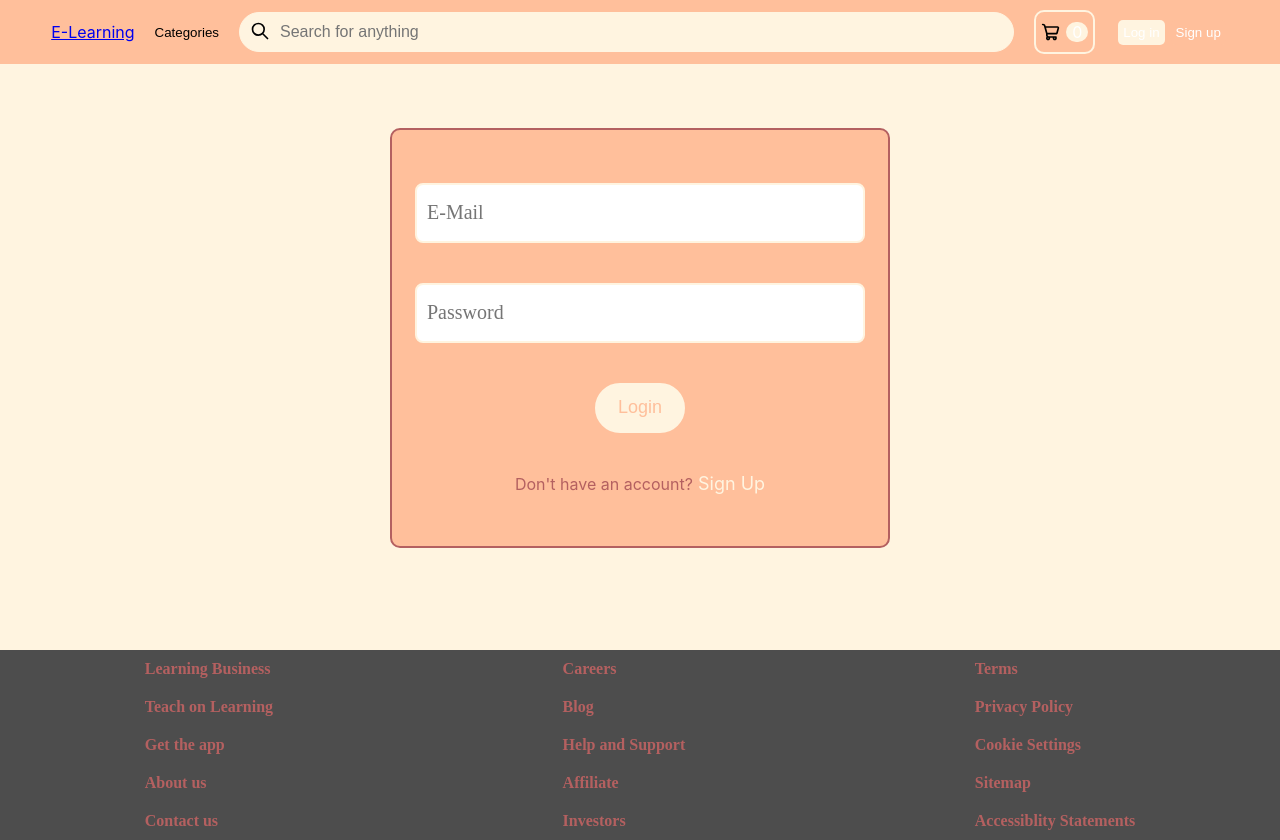
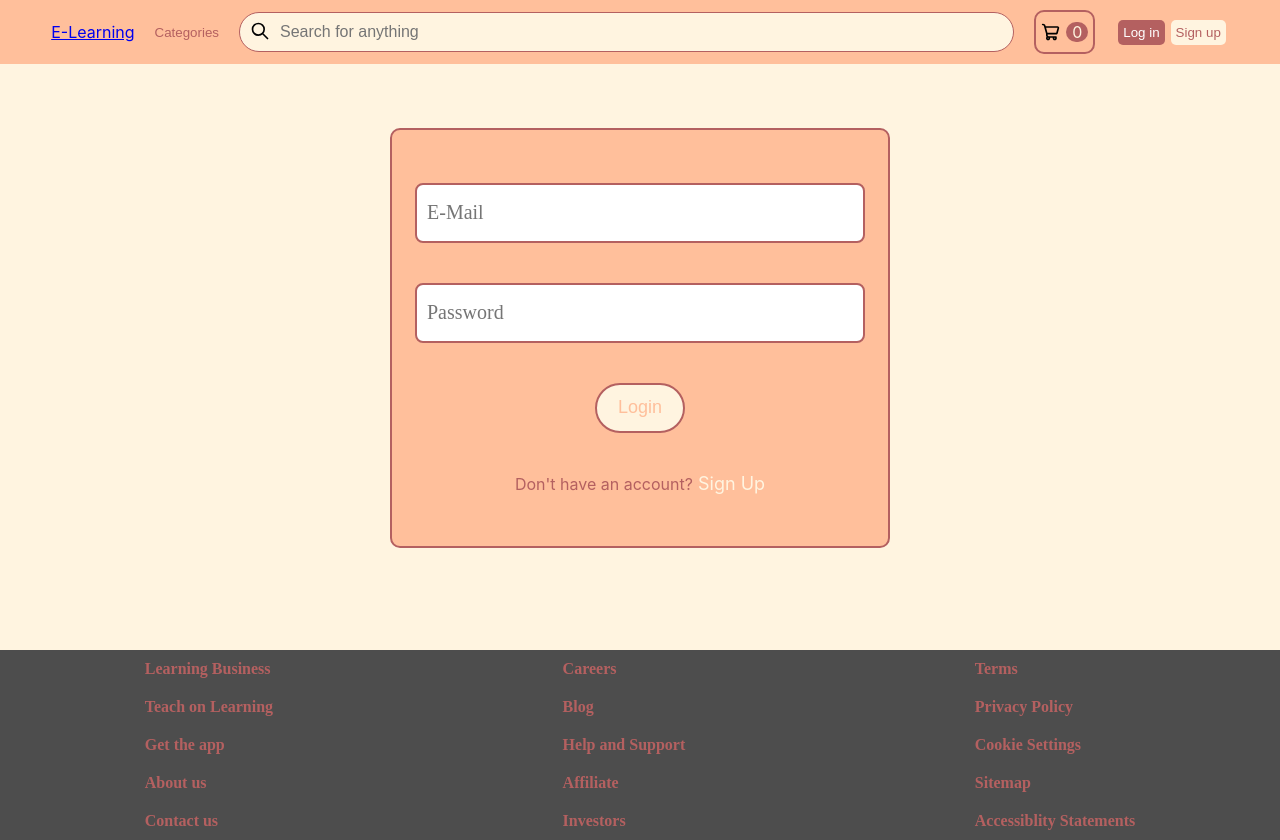
Before and after one commit to AmrNasem/E-Learning-Client, a React (Create React App) app: page /login in a window 1280 px wide. Built offline with nearby package versions, Linux system fonts and the light colour scheme.

Commit message:
editing beige pallete

```diff
--- a/src/components/Cart/Cart.module.css
+++ b/src/components/Cart/Cart.module.css
@@ -15,18 +15,19 @@
 }
 
 .cart .actions button {
+  color: var(--secondary-color);
   border-radius: 5px;
-  border: 1px solid var(--main-color);
+  border: 1px solid var(--third-color);
   transition: 0.1s;
 }
 
 .cart .actions .cancel {
   margin-right: 5px;
   background-color: white;
-  color: var(--main-color);
+  color: var(--secondary-color);
 }
 
 .cart .actions .cancel:hover {
-  background-color: var(--main-color);
+  background-color: var(--secondary-color);
   color: white;
 }
--- a/src/components/Header/Header.module.css
+++ b/src/components/Header/Header.module.css
@@ -14,6 +14,7 @@ header {
 }
 
 .categories {
+  color: var(--third-color);
   align-self: stretch;
   border: none;
   background-color: transparent;
@@ -54,7 +55,7 @@ header {
   background-color: var(--main-color);
   border-radius: 100px;
   padding: 5px 10px;
-  border: 1px solid var(--main-color);
+  border: 1px solid var(--third-color);
 }
 
 .search-icon {
@@ -73,8 +74,8 @@ input[type="search"] {
 }
 
 .cart {
-  border: 2px solid var(--main-color);
-  color: var(--main-color);
+  border: 2px solid var(--third-color);
+  color: var(--third-color);
   display: flex;
   align-items: center;
   gap: 5px;
@@ -84,10 +85,11 @@ input[type="search"] {
 }
 
 .cart span.amount {
-  color: white;
+  color: var(--main-color);
   background-color: var(--main-color);
   padding: 0 6px;
   border-radius: 10px;
+  background-color: var(--third-color);
 }
 
 .actions button {
@@ -96,5 +98,9 @@ input[type="search"] {
 }
 
 .actions .signup {
-  background-color: var(--secondary-color);
+  background-color: var(--main-color);
+  color: var(--third-color);
 }
+.actions .login {
+  background-color: var(--third-color);
+}
--- a/src/components/SingleCourse/CourseHeader.module.css
+++ b/src/components/SingleCourse/CourseHeader.module.css
@@ -4,10 +4,10 @@
 }
 .course-header .link {
   text-decoration: none;
-  color: var(--sixth-color);
+  color: var(--fifth-color);
 }
 .rates a {
-  color: var(--sixth-color);
+  color: var(--fifth-color);
 }
 .info {
   margin-top: 15px;
@@ -16,7 +16,7 @@
   margin-top: 15px;
 }
 .instructor a {
-  color: var(--sixth-color);
+  color: var(--fifth-color);
 }
 
 @media (max-width: 850px) {
--- a/src/components/SingleCourse/Instructor.module.css
+++ b/src/components/SingleCourse/Instructor.module.css
@@ -8,7 +8,7 @@
   }
 }
 .instructorName {
-  color: var(--sixth-color);
+  color: hsl(17, 92%, 57%);
 }
 .image {
   width: 100px;
--- a/src/components/SingleCourse/Overview.module.css
+++ b/src/components/SingleCourse/Overview.module.css
@@ -115,14 +115,13 @@
 .final-price {
   font-size: 2rem;
   font-weight: bold;
-  margin-left: -10px;
 }
 .initial-price {
   margin-left: 8px;
 }
 .discount {
-  display: inline;
-  margin-left: 60%;
+  display: block;
+
 }
 
 .body > button {
@@ -142,7 +141,7 @@
 .share {
   border: none;
   padding-bottom: 3px;
-  border-bottom: 2px solid #000;
+  border-bottom: 2px solid var(--secondary-color);
   background-color: #fff;
   margin: 20px 20px 15px 65px;
   cursor: pointer;
@@ -151,7 +150,7 @@
 .coupon {
   border: none;
   padding-bottom: 3px;
-  border-bottom: 2px solid #000;
+  border-bottom: 2px solid var(--secondary-color);
   background-color: #fff;
   cursor: pointer;
   color: var(--secondary-color);
--- a/src/components/categories/Categories.module.css
+++ b/src/components/categories/Categories.module.css
@@ -13,7 +13,7 @@
   content: "";
     border-width: 10px;
     border-style: solid;
-    border-color: transparent transparent var(--secondary-color) transparent;
+    border-color: transparent transparent var(--third-color) transparent;
     position: absolute;
     left: 2px;
     top: -20px;
@@ -26,8 +26,8 @@
   right: 0;
   min-width: 170px;
   z-index: 1;
-  border-left: solid var(--secondary-color) 3px;
-  border-bottom: solid var(--secondary-color) 1px;
+  border-left: solid var(--third-color) 3px;
+  border-bottom: solid var(--third-color) 1px;
   font-family: Poppins;
   font-weight: 550;
   letter-spacing: 1px;
--- a/src/components/courses/CourseList.module.css
+++ b/src/components/courses/CourseList.module.css
@@ -18,12 +18,14 @@
   top: 30%;
   right: -1.5%;
   opacity: 0;
+  background-color: var(--third-color);
 }
 
 .backward {
   top: 30%;
   left: -1.5%;
   opacity: 0;
+  background-color: var(--third-color);
 }
 
 .course-list::-webkit-scrollbar {
--- a/src/pages/LandingPage.module.css
+++ b/src/pages/LandingPage.module.css
@@ -1,4 +1,4 @@
-/* .landing-image {
+.landing-image {
   height: calc(100vh - 64px);
   overflow: hidden;
   position: relative;
--- a/src/pages/Login.module.css
+++ b/src/pages/Login.module.css
@@ -25,7 +25,7 @@ font-weight: 500;
 font-size: 20px;
 line-height: 45px;
 color: var(--third-color);
-border: 2px solid var(--main-color);
+border: 2px solid var(--third-color);
 border-radius: 8px;
 }
 .password{
@@ -37,7 +37,7 @@ font-style: normal;
 font-weight: 500;
 font-size: 20px;
 line-height: 45px;
-border: 2px solid var(--main-color);
+border: 2px solid var(--third-color);
 border-radius: 8px;
 }
 .login{
@@ -48,7 +48,7 @@ height: 50px;
 background-color: var(--main-color);
 font-size: large;
 transition: .3s;
-border: 2px solid var(--main-color);
+border: 2px solid var(--third-color);
 }
 .login:hover{
     background-color: var(--fourth-color);
--- a/src/pages/SignUp.module.css
+++ b/src/pages/SignUp.module.css
@@ -62,7 +62,7 @@
     background-color: var(--main-color);
     font-size: large;
     transition: .3s;
-    border: 2px solid var(--main-color);
+    border: 2px solid var(--third-color);
 }
 .signup:hover{
     background-color: var(--fourth-color);
```
